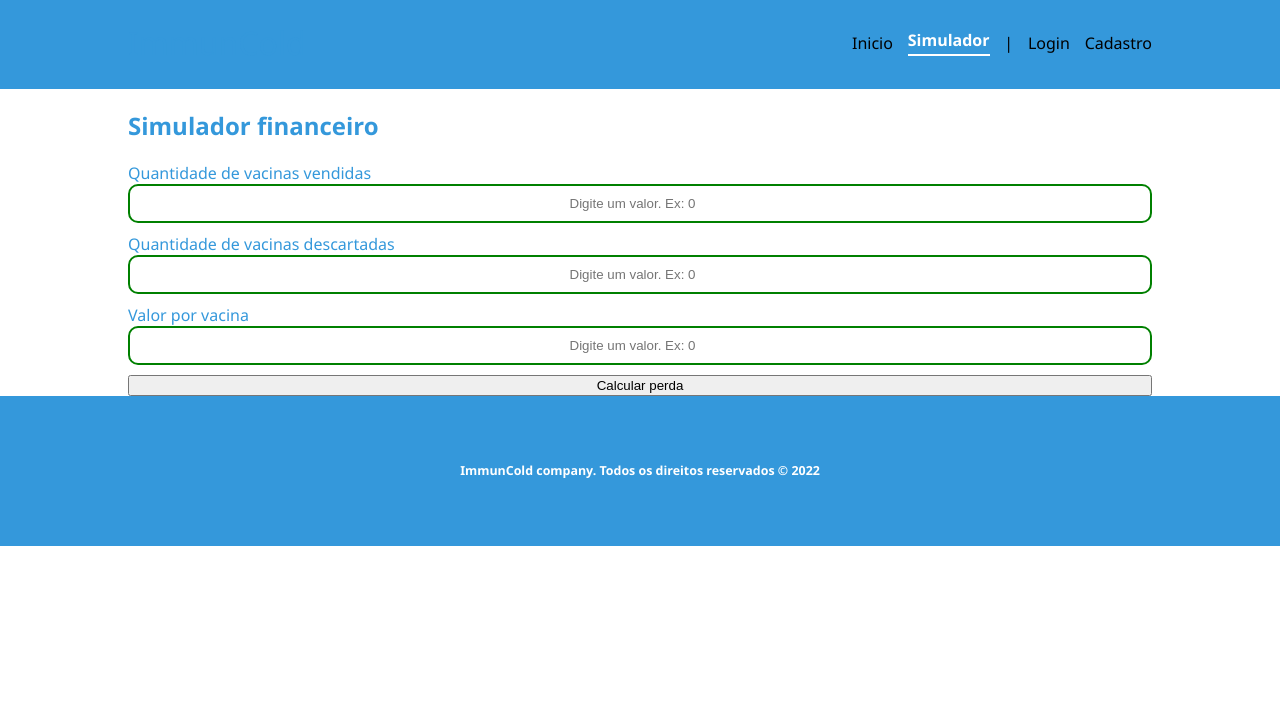
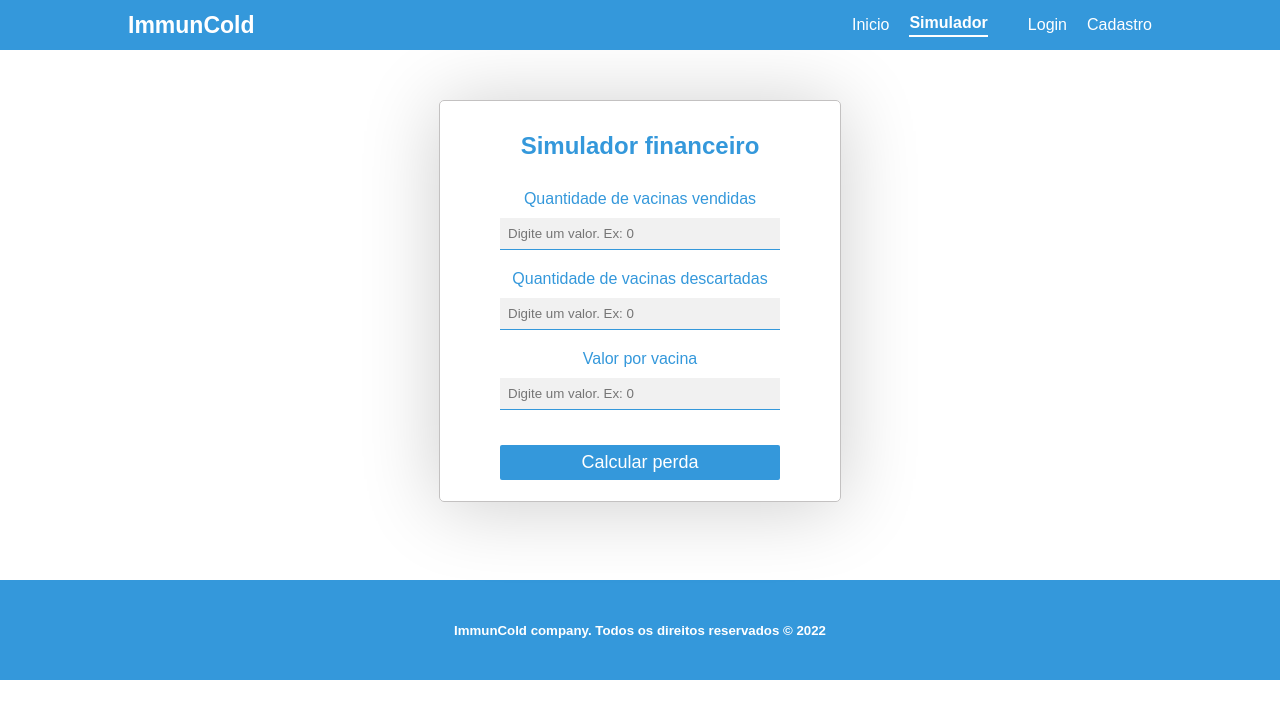
Before and after one commit to ImmunCold/API-site2, a website: page public/simulador.html in a window 1280 px wide. Drawn offline with Linux system fonts and the light colour scheme.

Commit message:
site atualizado

```diff
--- a/public/css/style.css
+++ b/public/css/style.css
@@ -1,4 +1,51 @@
 
+
+/*.banner {
+    /*background-image: url('../Site-institucional/assets/img/bg-jelly-fish-para_outras_pags.png');*/
+
+
+    body {
+      margin: 0;
+      padding: 0;
+      font-family: Arial, Helvetica, sans-serif;
+  }
+
+  .header {
+      background-color: #3498DB;
+      color: white;
+      position: fixed;
+      width: 100%;
+      height: 50px;
+      display: flex;
+      align-items: center;
+  }
+
+  .header .container {
+      display: flex;
+      justify-content: space-between;
+  }
+
+  .title{
+      font-size: 23px;
+  }
+
+  .navbar {
+      display: flex;
+      list-style-type: none;
+      width: 300px;
+      justify-content: space-between;
+      align-items: center;
+  }
+
+  .container {
+      width: 80%;
+      margin: 0 auto;
+  }
+
+  .navbar a {
+      text-decoration: none;
+      color: white;
+  }
 
   /*.banner {
       /*background-image: url('../Site-institucional/assets/img/bg-jelly-fish-para_outras_pags.png');*/
@@ -16,7 +63,6 @@
       color: white;
       justify-content: space-around;
       align-items: center;
-
   }
 
   .img_banner{
@@ -74,7 +120,6 @@
 
   .banner .container.login {
       justify-content: center;
-
   }
 
 
@@ -336,19 +381,9 @@ h3 {
       margin: 10px;
   }
 
-.formulario {
-    display: flex;
-    flex-direction: column;
-
-}
-
-.tipo_campo {
-    color: black;
-}
-
 @import url('https://fonts.googleapis.com/css2?family=Barlow:ital,wght@0,100;0,200;0,300;0,400;0,500;0,600;0,700;0,800;0,900;1,100;1,200;1,300;1,400;1,500;1,600;1,700;1,800;1,900&display=swap');
 
-body {
+/* body {
   margin: 0;
   padding: 0;
   font-family: 'Barlow', "Segoe UI", Tahoma, Geneva, Verdana, sans-serif;
@@ -389,14 +424,15 @@ body {
 }
 
 
+
 .titulo {
   color: #3498DB;
   width: fit-content;
   font-weight: 500;
-}
+} */
 
 
-/* BANNER */
+/* BANNER
 
 .banner {
   height: fit-content;
@@ -429,7 +465,7 @@ body {
   font-weight: 800;
 }
 
-/* missao visao valores */
+/* missao visao valores
 
 .social {
   background-color: #e5e5e5;
@@ -468,7 +504,7 @@ body {
 }
 
 
-/* FOOTER */
+/* FOOTER
 
 .footer {
   background-color: #3498DB;
@@ -483,7 +519,7 @@ body {
 }
 
 
-/* LOGIN */
+/* LOGIN
 
 .banner .container .card {
   background-color: #ffffff;
@@ -518,7 +554,7 @@ button {
   cursor: pointer;
 }
 
-/* FORMULARIO */
+/* FORMULARIO
 
 .alerta_erro{
   display: flex;
@@ -589,7 +625,7 @@ input {
   width: 50px;
 }
 
-/* PAGINA DOS GRÁFICOS */
+/* PAGINA DOS GRÁFICOS
 
 .janela {
   display: flex;
@@ -614,7 +650,7 @@ input {
   align-items: center;
   border-right: 3px solid #3498DB;
   background-color: #212124;
-  /* border: 3px solid pink; */
+  /* border: 3px solid pink;
 }
 
 .dash-right {
@@ -690,7 +726,7 @@ input {
   cursor: pointer;
 }
 
-/* pagina extra - simulador */
+/* pagina extra - simulador
 .simulador {
   color: #3498DB;
 
--- /dev/null
+++ b/public/css/style_calculadora.css
@@ -0,0 +1,170 @@
+body {
+  margin: 0;
+  padding: 0;
+  font-family: Arial, Helvetica, sans-serif;
+}
+
+.header {
+  background-color: #3498DB;
+  color: white;
+  position: fixed;
+  width: 100%;
+  height: 50px;
+  display: flex;
+  align-items: center;
+}
+
+.header .container {
+  display: flex;
+  justify-content: space-between;
+}
+
+.title{
+  font-size: 23px;
+}
+
+.navbar {
+  display: flex;
+  list-style-type: none;
+  width: 300px;
+  justify-content: space-between;
+  align-items: center;
+}
+
+.container {
+  width: 80%;
+  margin: 0 auto;
+}
+
+.navbar a {
+  text-decoration: none;
+  color: white;
+}
+
+/*.banner {
+  /*background-image: url('../Site-institucional/assets/img/bg-jelly-fish-para_outras_pags.png');*/
+
+.banner .container {
+  height: 550px;
+  display: flex;
+  color: white;
+  align-items: center;
+}
+
+.banner p {
+  font-size: 30px;
+  width: 300px;
+  margin: left 20%;
+}
+
+.footer {
+  background-color: #3498DB;
+  color: white;
+}
+
+.footer .container {
+  display: flex;
+  height: 100px;
+  align-items: center;
+  justify-content: center;
+}
+
+.agora {
+  font-weight: bolder;
+  color: white;
+  border-bottom: 2px solid white;
+  padding-bottom: 3px;
+  cursor: pointer;
+}
+
+.agora:hover{
+  border-bottom:2px solid black;
+  transition: 0.5s;
+}
+
+.card .h2 {
+  margin: 0;
+}
+
+.banner .container.login {
+  justify-content: center;
+}
+
+
+form{
+  display: flex;
+  flex-direction: column;
+  width: 70%;
+}
+
+
+form label {
+  margin-top: 10px;
+}
+
+form input {
+  margin-top: 8px;
+  outline:0;
+  border: 0;
+  border-bottom: 1px solid #3498DB;
+  padding: 8px;
+  border-radius:0px;
+  background-color: #e5e5e58c;
+}
+
+.card-calculadora form input{
+  margin-top: 10px;
+  margin-bottom: 10px;
+  outline:0;
+  border: 0;
+  border-bottom: 1px solid #3498DB;
+  padding: 8px;
+  border-radius:0px;
+}
+
+form input:hover{
+  border-bottom: 1px solid black;
+  transition: 0.5s;
+}
+
+form button {
+  margin-bottom: 10px;
+  margin-top: 25px;
+  background-color: #3498DB;
+  color: white;
+  height: 35px;
+  width: 100%;
+  align-self: center;
+  font-size: 18px;
+  border: 0;
+  border-radius: 2px;
+  cursor: pointer;
+  box-shadow: 0 4px 40px 0 #3498DB (0, 0, 0, 0.2);
+}
+
+form button:hover{
+  background-color: black;
+  color:white;
+  transition: 1s;
+}
+
+
+.card-calculadora{
+  box-shadow: 0 4px 80px 0 rgb(0, 0, 0, 0.2);
+  border: 1px solid #bdbabae5;
+  border-radius: 5px;
+  color: #3498DB;
+  width: 400px;
+  height: 400px;
+  display: flex;
+  text-align: center;
+  flex-direction: column;
+  align-items: center;
+  justify-content: center;
+  margin-top: 5%;
+}
+
+
+.div_resposta_usuario {
+  color: #3498DB;
+}
--- a/public/simulador.html
+++ b/public/simulador.html
@@ -10,8 +10,7 @@
 
     <script src="./js/funcoes.js"></script>
 
-    <link rel="icon" href="./assets/icon/favicon.ico">
-    <link rel="stylesheet" href="./css/style.css">
+    <link rel="stylesheet" href="./css/style_calculadora.css">
     <link rel="preconnect" href="https://fonts.gstatic.com">
     <link
         href="https://fonts.googleapis.com/css2?family=Exo+2:ital,wght@0,100;0,200;0,300;0,400;0,500;0,600;0,700;0,800;0,900;1,100;1,200;1,300;1,400;1,500;1,600;1,700;1,800;1,900&display=swap"
@@ -23,13 +22,13 @@
     <!--header inicio-->
     <div class="header">
         <div class="container">
-            <h1 class="titulo">ImmunCold</h1>
+            <h1 class="title">ImmunCold</h1>
             <ul class="navbar">
                 <li>
                     <a href="./index.html">Inicio</a>
                 </li>
                 <li class="agora">Simulador</li>
-                <li>|</li>
+                <li></li>
                 <li>
                     <a href="./login.html">Login</a>
                 </li>
@@ -42,12 +41,12 @@
 
 
     <!-- simulador inicio -->
-    <div class="simulador">
-        <div class="container">
+    <div class="banner">
+        <div class="container login">
+            <div class="card-calculadora">
             <h2>Simulador financeiro</h2>
-            <div class="formulario">
-
-                <label>Quantidade de vacinas vendidas</label>
+                <form>
+                    <label>Quantidade de vacinas vendidas</label>
                    <input type="number" placeholder="Digite um valor. Ex: 0" id="input_qtda_vacinas_vendidas">
 
                    <label>Quantidade de vacinas descartadas</label>
@@ -57,14 +56,11 @@
                    <input type="number" placeholder="Digite um valor. Ex: 0" id="input_valor_pago">
 
                    <button onclick="calcular()">Calcular perda</button>
-
+                </form>
             </div>
-
-            <div id="div_resultado"></div>
-
         </div>
+        <p id="resultado"></p>
         </div>
-    </div>
     <!-- simulador fim -->
 
     <!--footer inicio-->
@@ -89,7 +85,7 @@
         var valPerdido = descarte * custoVacina
         var perdaPorc = valPerdido * 0.80
 
-        div_resultado.innerHTML = `Você ou seu cliente perdeu R$ ${valPerdido. toLocaleString('pt-br',{style: 'currency', currency: 'BRL'})} sem nossos serviços.
+        resultado.innerHTML = `Você ou seu cliente perdeu R$ ${valPerdido. toLocaleString('pt-br',{style: 'currency', currency: 'BRL'})} sem nossos serviços.
         Com a nossa contratação<br> você deixaria de perder 80% deste valor R$ ${perdaPorc. toLocaleString('pt-br',{style: 'currency', currency: 'BRL'})}`
     }
 </script>
--- a/src/database/config.js
+++ b/src/database/config.js
@@ -20,9 +20,9 @@ var sqlServerConfig = {
 // CONEXÃO DO MYSQL WORKBENCH (LOCAL)
 var mySqlConfig = {
     host: "localhost",
-    user: "root",
-    database: "",
-    password: "",
+    user: "aluno",
+    database: "immuncold",
+    password: "sptech",
 };
 
 function executar(instrucao) {
```
Also changed, not shown: public/cadastro.html (+39 -65 lines), public/index.html (+2 -2 lines), public/login.html (+12 -29 lines), public/assets/icons/iconuser.png (added), public/assets/icons/mission_icon.png (added), public/assets/icons/passwordicon.png (added), public/assets/icons/valores_icon.png (added), public/assets/icons/vision_icon.png (added), public/assets/img/bgfot.jpg (added), public/assets/img/empresaimg.jpg (added), public/assets/img/imgteste.jpeg (added). Lines whose indentation alone changed are shown as unchanged.
